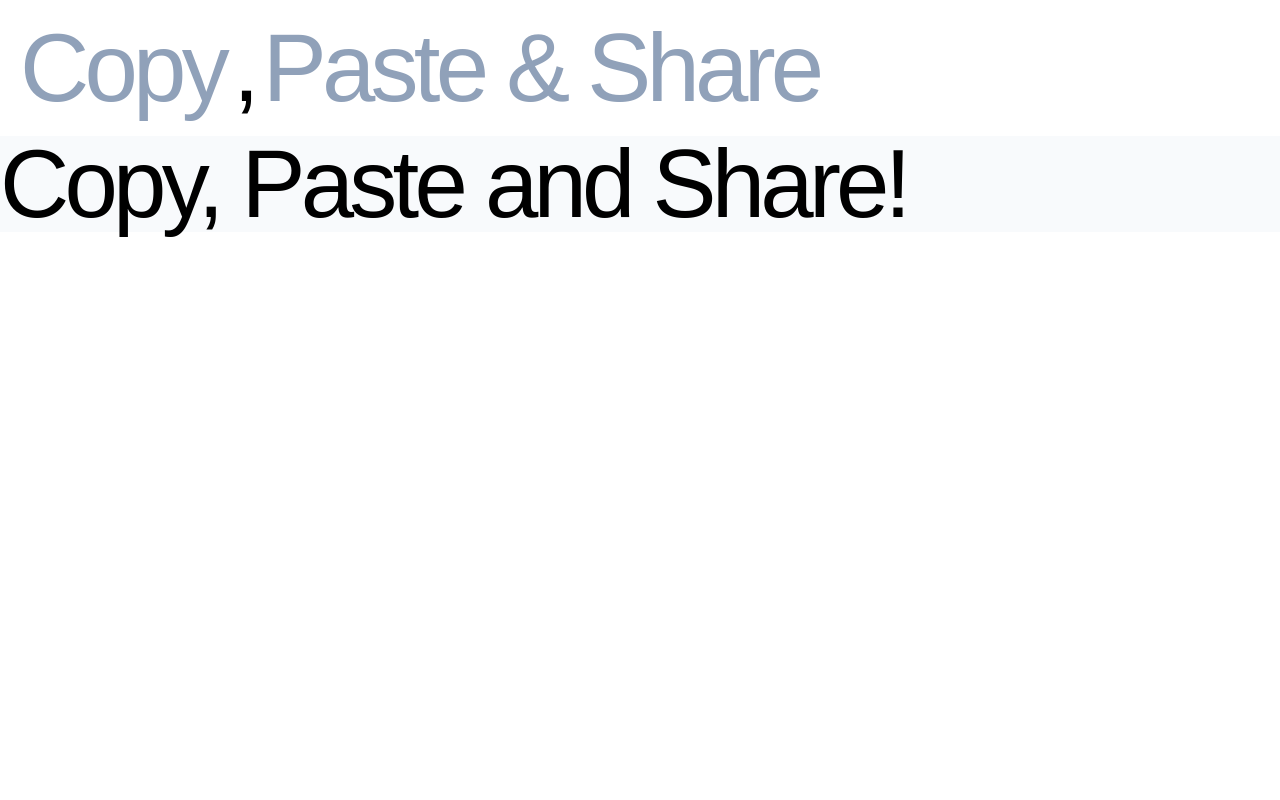
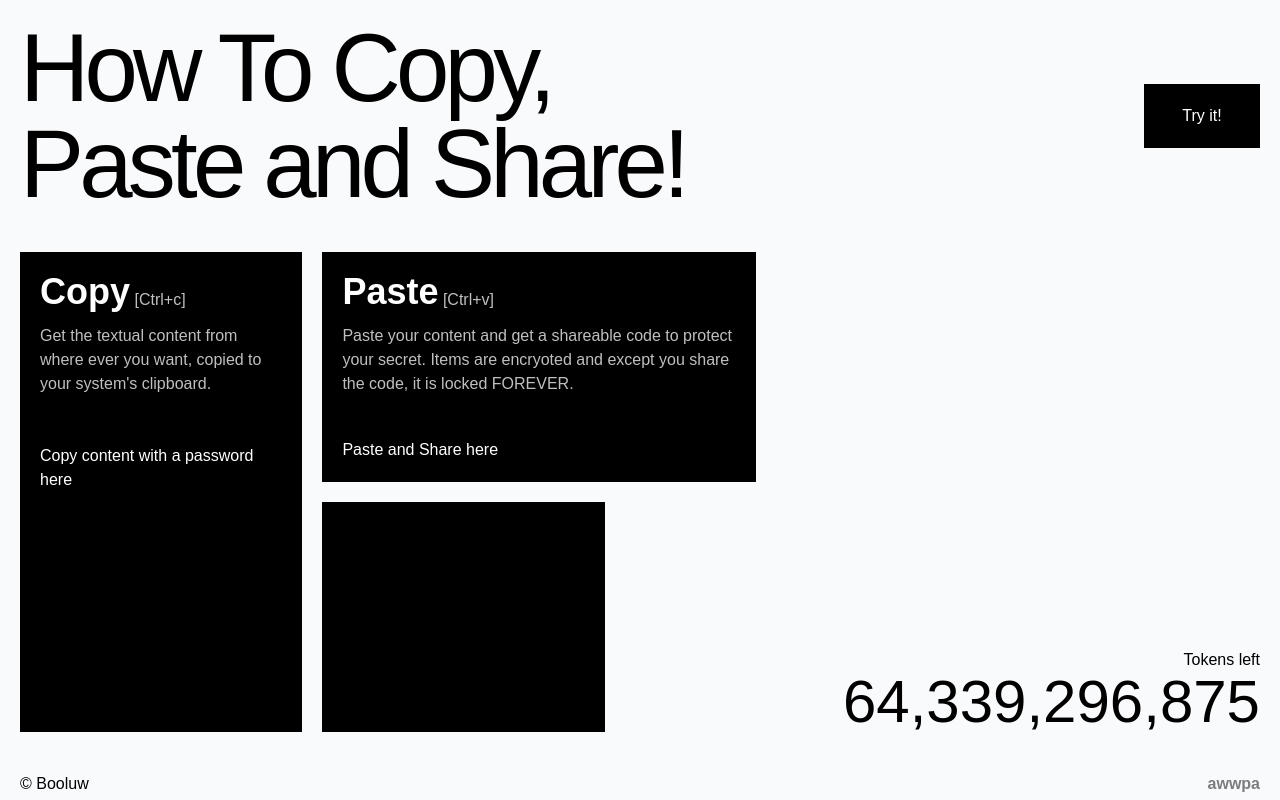
Before and after one commit to awpage/animated-palm-tree, a Nuxt app: page / in a window 1280 px wide. Built offline with nearby package versions, Linux system fonts and the light colour scheme; no server answers.

Commit message:
feat: homepage completed

```diff
--- a/app/app.vue
+++ b/app/app.vue
@@ -1,9 +1,20 @@
+<script lang="ts" setup>
+const route = useRoute()
+
+const isHome = computed(() => route.path === "/")
+</script>
+
 <template>
-  <section class="min-h-screen" aria-labelledby="page-title">
-    <nav id="page-title" class="p-5 flex gap-2 text-4xl lg:text-8xl text-slate-400 tracking-tighter text-balance">
-      <nuxt-link to="/copy" active-class="text-black">Copy</nuxt-link>
-      <span class="text-black">,</span>
-      <nuxt-link to="/paste" active-class="text-black">Paste & Share</nuxt-link>
+  <section class="min-h-screen bg-slate-50" aria-labelledby="page-title">
+    <nav v-if="!isHome" id="page-title"
+      class="p-5 flex gap-2 justify-between text-3xl lg:text-8xl text-slate-400 tracking-tighter text-balance">
+      <div class="flex gap-2">
+        <nuxt-link to="/">How To&nbsp;</nuxt-link>
+        <nuxt-link to="/copy" active-class="text-black">Copy</nuxt-link>
+        <span class="text-black">,</span>
+        <nuxt-link to="/paste" active-class="text-black">Paste & Share</nuxt-link>
+      </div>
+      <div />
     </nav>
     <NuxtPage class="h-full" />
   </section>
--- a/app/pages/index.vue
+++ b/app/pages/index.vue
@@ -1,7 +1,91 @@
+<script lang="ts" setup>
+const count = ref(0)
+
+const platform = ref({ isMac: false, isWindows: false })
+
+const { data, error } = await useAsyncData(() => $fetch("/api/count"))
+
+if (data.value) {
+  count.value = data.value.count
+}
+
+if (error.value) {
+  console.error(error.value)
+}
+
+onMounted(() => {
+  const _platform = navigator.userAgent?.platform || navigator.platform || ''
+
+  platform.value = {
+    isMac: /Mac/i.test(_platform),
+    isWindows: !(/Mac/i.test(_platform))
+  }
+})
+
+</script>
 <template>
-  <section class="bg-slate-50">
-    <h1 class="text-4xl lg:text-8xl text-black tracking-tighter text-balance">
-      Copy, Paste and Share!
-    </h1>
+  <section class="bg-slate-50 h-screen flex flex-col justify-between p-5">
+    <div class="">
+      <div class="flex gap-5 items-center justify-between">
+        <h1 class="text-3xl lg:text-8xl text-black tracking-tighter text-balance">
+          How To Copy, Paste and Share!
+        </h1>
+
+        <nuxt-link to="/paste"
+          class="bg-black text-white text-center py-5 w-[30vw] lg:w-[10vw] cursor-pointer transform active:scale-95 disabled:cursor-not-allowed disabled:bg-gray-700">
+          Try it!
+        </nuxt-link>
+
+      </div>
+
+      <section class="my-10 h-[60vh] lg:grid lg:grid-cols-5 gap-5">
+        <div class="lg:col-span-3 grid grid-cols-3 lg:grid-cols-5 grid-rows-2 gap-5 w-full h-full">
+          <div class="col-span-3 lg:col-span-2 row-span-2 bg-black text-white p-5">
+            <div class="mb-12">
+              <div class="flex items-end">
+                <h2 class="font-bold text-4xl">Copy</h2>
+                &nbsp;
+                <span class="opacity-75">{{ platform.isMac ? "[⌘+c]" : platform.isWindows ? "[Ctrl+c]" : "" }}</span>
+              </div>
+              <p class="mt-3 opacity-75 font-[100]">
+                Get the textual content from where ever you want, copied to your system's clipboard.
+              </p>
+            </div>
+            <nuxt-link to="/copy">Copy content with a password here</nuxt-link>
+          </div>
+          <div class="col-span-2 lg:col-span-3 row-span-1 bg-black text-white p-5 flex flex-col justify-between">
+            <div class="">
+              <div class="flex items-end">
+                <h2 class="font-bold text-4xl">Paste</h2>
+                &nbsp;
+                <span class="opacity-75">{{ platform.isMac ? "[⌘+v]" : platform.isWindows ? "[Ctrl+v]" : "" }}</span>
+              </div>
+              <p class="mt-3 opacity-75 font-[100]">
+                Paste your content and get a shareable code to protect your secret. Items are encryoted and except you
+                share the code, it is locked FOREVER.
+              </p>
+            </div>
+
+            <nuxt-link to="/paste">Paste and Share here</nuxt-link>
+          </div>
+          <div class="col-span-2 row-span-1 bg-black text-white"></div>
+        </div>
+        <div class="flex lg:col-span-2 bg-transparent text-black flex-col justify-end items-end">
+          <p class="">Tokens left</p>
+          <h3 class="text-2xl lg:text-6xl text-right">
+            {{ (64_339_296_875 - count).toLocaleString() }}
+          </h3>
+        </div>
+      </section>
+    </div>
+
+    <div class="flex items-center justify-between">
+      &copy; Booluw
+
+      <a href="//beawesome.page" target="_blank"
+        class="cursor-pointer font-bold opacity-50 hover:opacity-100 ease-in-out lowercase">
+        awwpa
+      </a>
+    </div>
   </section>
 </template>
```
Also changed, not shown: 1 other file (tests, documents, lock files or other folders).
